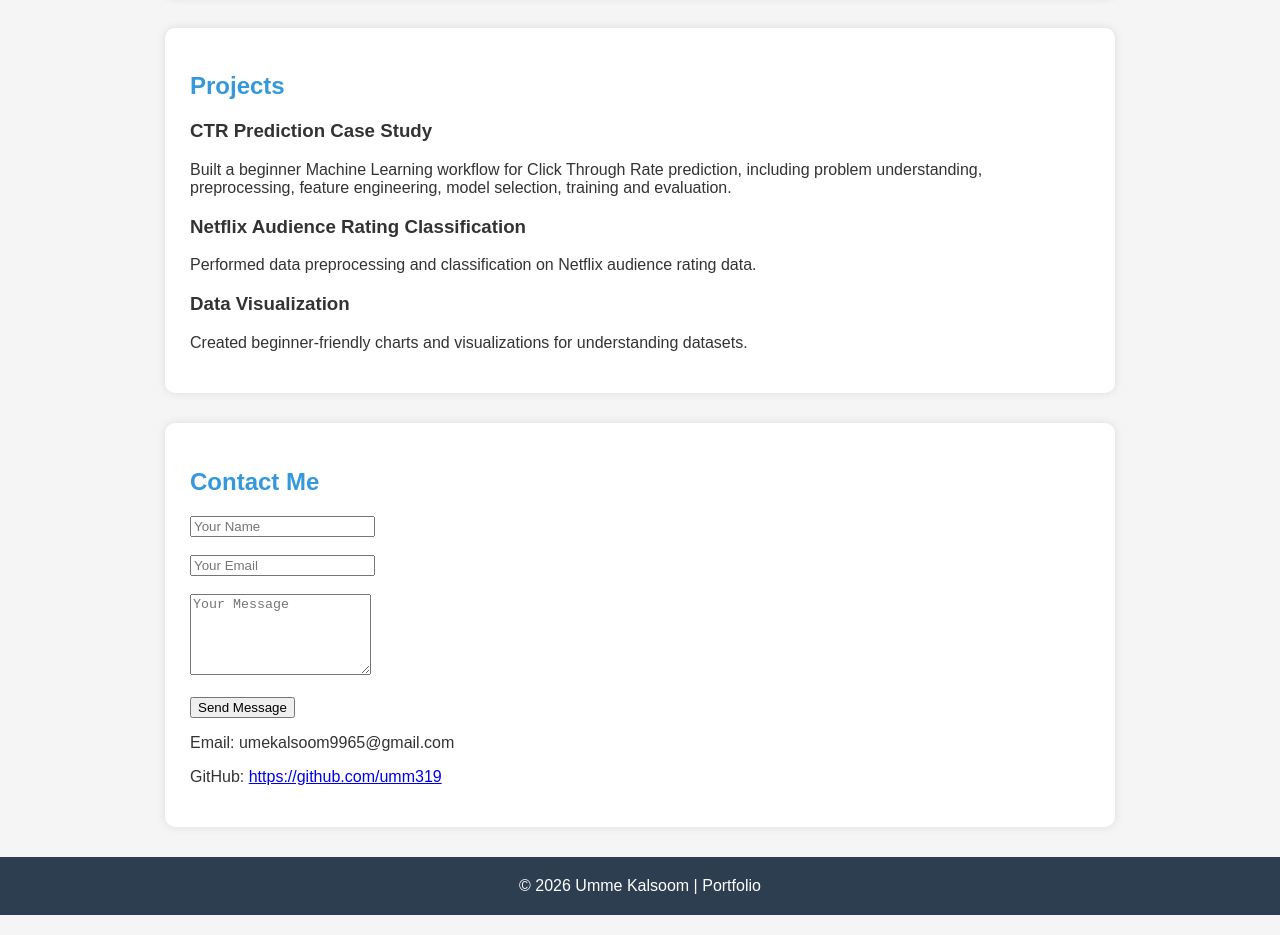
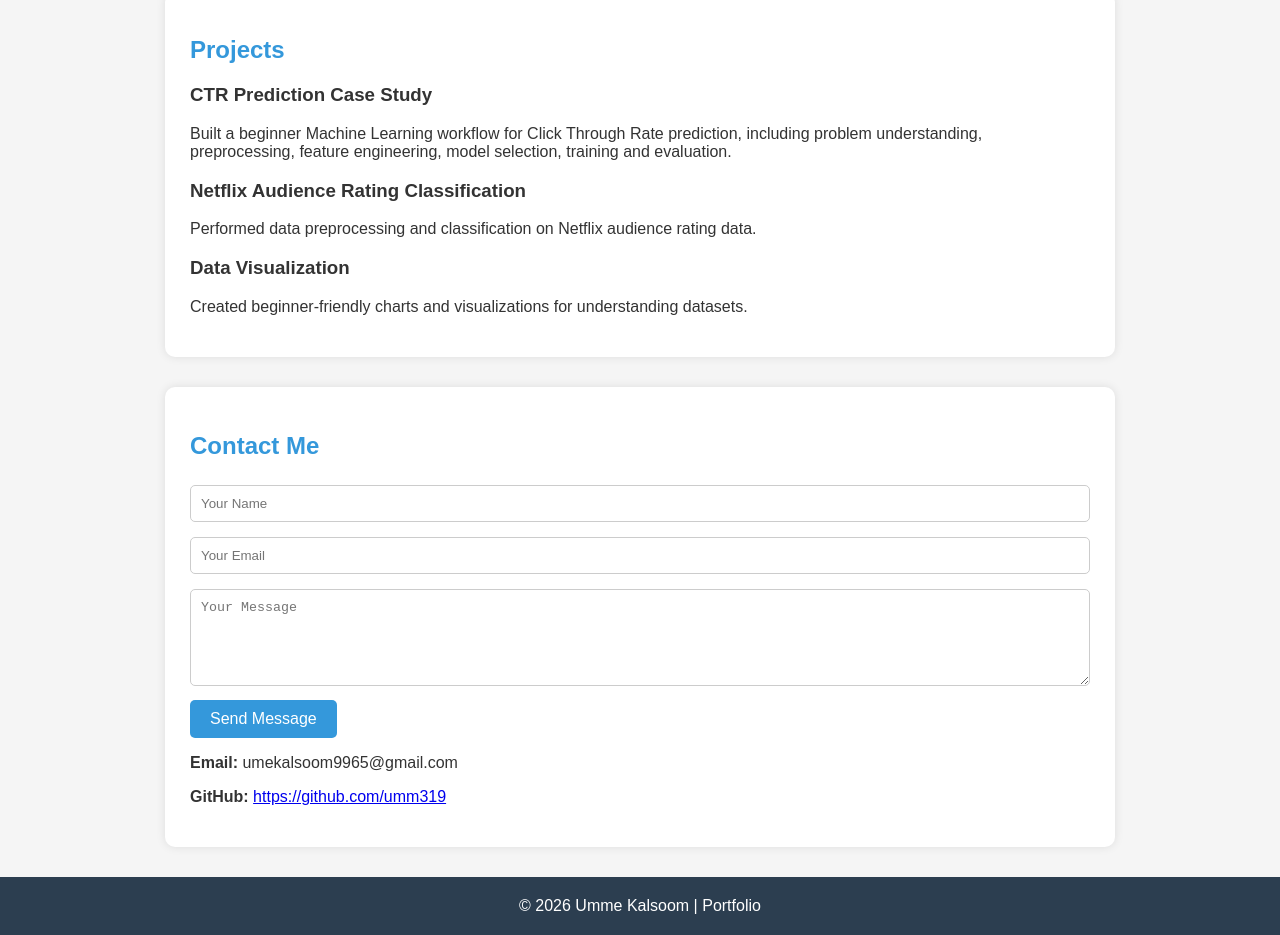
Before and after one commit to umm319/umme-kalsoom-portfolio, a plain HTML site: page index.html in a window 1280 px wide. Shown: the part 826-1761 px from the top of the page. Drawn offline with Linux system fonts and the light colour scheme.

Commit message:
Add working contact form and update portfolio

```diff
--- a/index.html
+++ b/index.html
@@ -4,11 +4,65 @@
 <meta charset="UTF-8">
 <meta name="viewport" content="width=device-width, initial-scale=1.0">
 <title>Umme Kalsoom | Portfolio</title>
-  input, textarea{
+
+<style>
+body{
+font-family:Arial,sans-serif;
+margin:0;
+background:#f5f5f5;
+color:#333;
+}
+
+nav{
+background:#2c3e50;
+padding:15px;
+text-align:center;
+}
+
+nav a{
+color:white;
+text-decoration:none;
+margin:15px;
+font-weight:bold;
+}
+
+header{
+background:#3498db;
+color:white;
+text-align:center;
+padding:60px 20px;
+}
+
+section{
+max-width:900px;
+margin:30px auto;
+background:white;
+padding:25px;
+border-radius:10px;
+box-shadow:0 0 10px rgba(0,0,0,.1);
+}
+
+h2{
+color:#3498db;
+}
+
+footer{
+background:#2c3e50;
+color:white;
+text-align:center;
+padding:20px;
+margin-top:30px;
+}
+
+input,
+textarea{
 width:100%;
 padding:10px;
 margin-top:5px;
+margin-bottom:10px;
 box-sizing:border-box;
+border:1px solid #ccc;
+border-radius:5px;
 }
 
 button{
@@ -23,49 +77,6 @@
 
 button:hover{
 background:#2980b9;
-}
-
-<style>
-body{
-font-family:Arial,sans-serif;
-margin:0;
-background:#f5f5f5;
-color:#333;
-}
-nav{
-background:#2c3e50;
-padding:15px;
-text-align:center;
-}
-nav a{
-color:white;
-text-decoration:none;
-margin:15px;
-font-weight:bold;
-}
-header{
-background:#3498db;
-color:white;
-text-align:center;
-padding:60px 20px;
-}
-section{
-max-width:900px;
-margin:30px auto;
-background:white;
-padding:25px;
-border-radius:10px;
-box-shadow:0 0 10px rgba(0,0,0,.1);
-}
-h2{
-color:#3498db;
-}
-footer{
-background:#2c3e50;
-color:white;
-text-align:center;
-padding:20px;
-margin-top:30px;
 }
 </style>
 
@@ -113,9 +124,7 @@
 
 <h3>CTR Prediction Case Study</h3>
 <p>
-Built a beginner Machine Learning workflow for Click Through Rate prediction,
-including problem understanding, preprocessing, feature engineering,
-model selection, training and evaluation.
+Built a beginner Machine Learning workflow for Click Through Rate prediction, including problem understanding, preprocessing, feature engineering, model selection, training and evaluation.
 </p>
 
 <h3>Netflix Audience Rating Classification</h3>
@@ -129,25 +138,28 @@
 </p>
 
 </section>
-  <section id="contact">
+
+<section id="contact">
 <h2>Contact Me</h2>
 
 <form action="https://formsubmit.co/umekalsoom9965@gmail.com" method="POST">
 
-<input type="text" name="name" placeholder="Your Name" required><br><br>
+<input type="hidden" name="_captcha" value="false">
 
-<input type="email" name="email" placeholder="Your Email" required><br><br>
+<input type="text" name="name" placeholder="Your Name" required>
 
-<textarea name="message" placeholder="Your Message" rows="5" required></textarea><br><br>
+<input type="email" name="email" placeholder="Your Email" required>
+
+<textarea name="message" rows="5" placeholder="Your Message" required></textarea>
 
 <button type="submit">Send Message</button>
 
 </form>
 
-<p>Email: umekalsoom9965@gmail.com</p>
+<p><strong>Email:</strong> umekalsoom9965@gmail.com</p>
 
 <p>
-GitHub:
+<strong>GitHub:</strong>
 <a href="https://github.com/umm319" target="_blank">
 https://github.com/umm319
 </a>
@@ -155,8 +167,6 @@
 
 </section>
 
-
-
 <footer>
 © 2026 Umme Kalsoom | Portfolio
 </footer>
```
